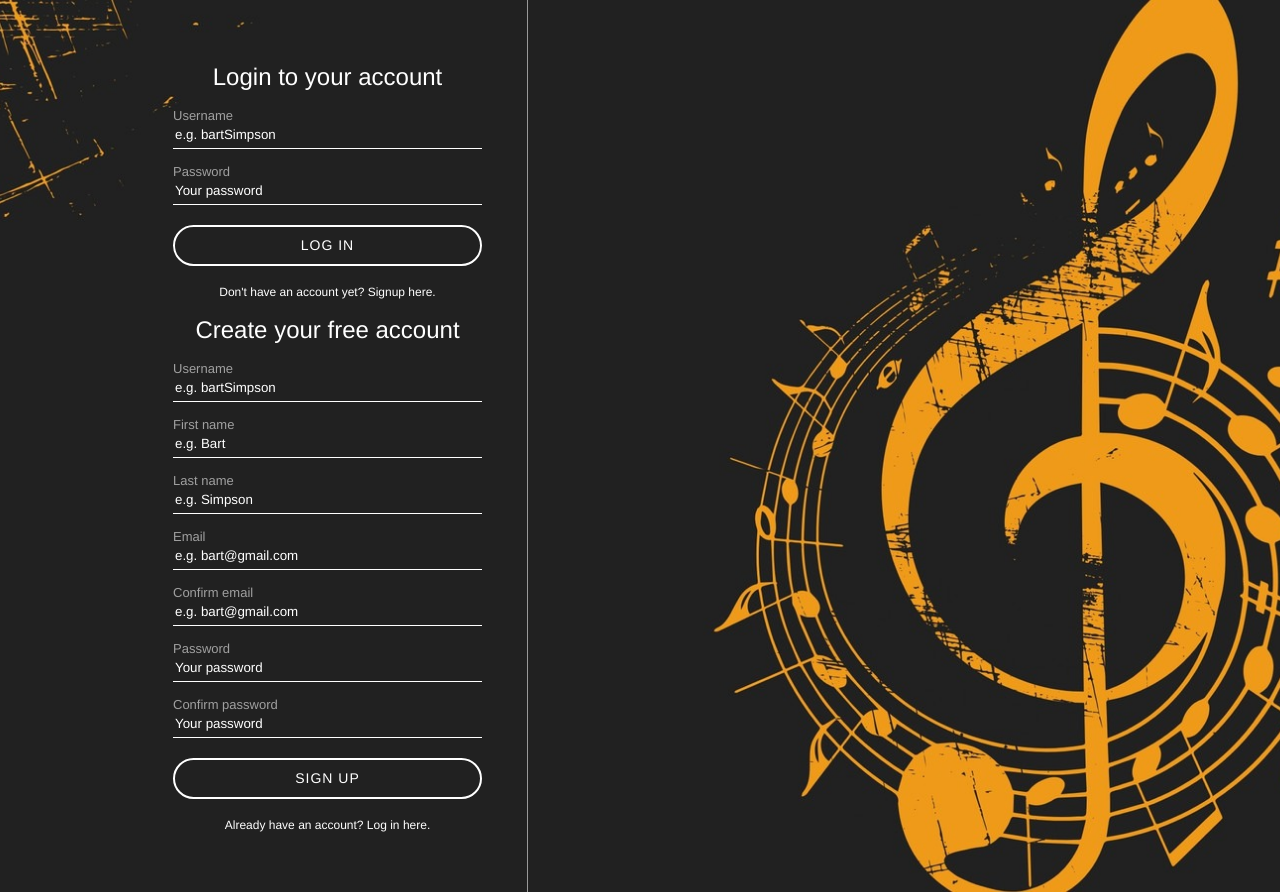
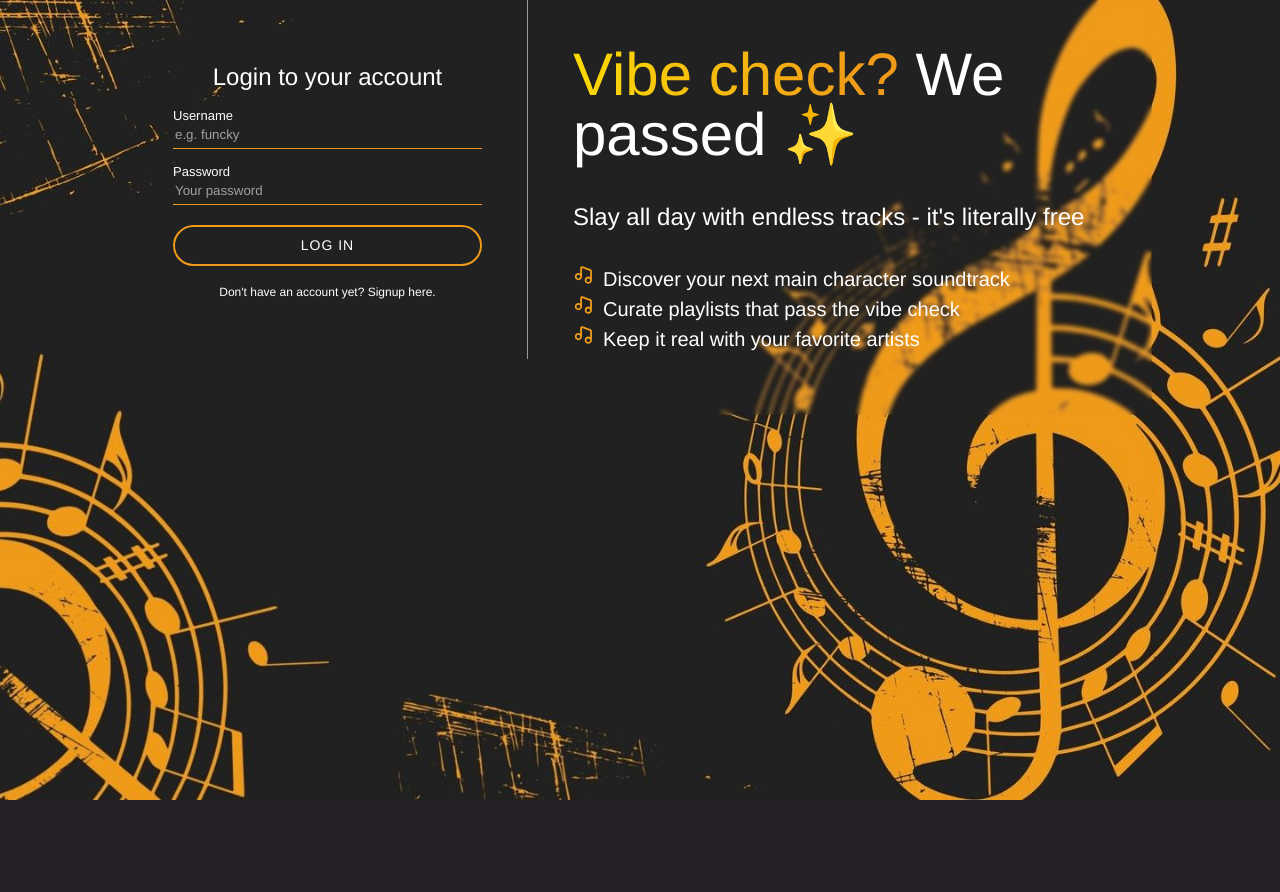
Before and after one commit to MichaelNdunwa/iLoveMusic, a PHP site: page /register.php in a window 1280 px wide. After the commit the page ends 800 px from the top, so only its background shows below. Run offline with PHP 8.4, Linux system fonts and the light colour scheme; some libraries are stand-ins or nearby versions.

Commit message:
done with the login page for now.

```diff
--- a/assets/css/register.css
+++ b/assets/css/register.css
@@ -7,7 +7,7 @@ body {
 
 #background {
 	background-color: #000;
-    background-image: url(../images/bg2.jpg);
+    background-image: url(../images/bg8.jpg);
     background-position: center;
     background-size: cover;
     display: table;
@@ -28,24 +28,25 @@ body {
 	margin: 0 auto;
 	position: relative;
 	max-width: 1024px;
+    /* display: flex; */
 }
 
 ::-webkit-input-placeholder { /* WebKit, Blink, Edge */
-    color:    #fff;
+    color:    #a0a0a0;
 }
 :-moz-placeholder { /* Mozilla Firefox 4 to 18 */
-   color:    #fff;
+   color:    #a0a0a0;
    opacity:  1;
 }
 ::-moz-placeholder { /* Mozilla Firefox 19+ */
-   color:    #fff;
+   color:    #a0a0a0;
    opacity:  1;
 }
 :-ms-input-placeholder { /* Internet Explorer 10-11 */
-   color:    #fff;
+   color:    #a0a0a0;
 }
 ::-ms-input-placeholder { /* Microsoft Edge */
-   color:    #fff;
+   color:    #a0a0a0;
 }
 
 #inputContainer {
@@ -62,24 +63,46 @@ body {
 #inputContainer input[type="text"],
 #inputContainer input[type="email"],
 #inputContainer input[type="password"] {
-	display: block;
+    display: block;
     background-color: transparent;
     border: 0;
-    border-bottom: 1px solid #fff;
+    border-bottom: 1px solid #EF9A19; /* Default color */
     height: 27px;
     line-height: 27px;
     width: 100%;
+    transition: border-color 0.3s ease; /* Smooth hover effect */
 }
 
+#inputContainer input[type="text"]:hover,
+#inputContainer input[type="email"]:hover,
+#inputContainer input[type="password"]:hover {
+    border-bottom: 1px solid #fbda03; /* yellow color on hover */
+    transform: scale(1.1);
+    cursor: text; /* Indicates input field is editable */
+}
+
+#inputContainer input[type="text"]:focus,
+#inputContainer input[type="email"]:focus,
+#inputContainer input[type="password"]:focus {
+    outline: none;
+    border-bottom: 1px solid #fbda03;
+    /* border: 1px solid #fbda03;  */
+}
+
+
+
+
 #inputContainer label {
-	color: #a0a0a0;
+	/* color: #a0a0a0; */
+	color: #fff;
     font-size: 13px;
     margin-top: 15px;
+    display: block;
 }
 
 #inputContainer button {
 	background-color: transparent;
-    border: 2px solid #fff;
+    border: 2px solid #EF9A19;
     border-radius: 250px;
     color: #fff;
     display: block;
@@ -91,10 +114,16 @@ body {
 }
 
 #inputContainer button:hover {
-	cursor: pointer;
+    cursor: pointer;
+    color: #fbda03;
+    transform: scale(1.1);
+    box-shadow: 0 0 25px #fbda03,
+                0 0 25px #fbda03,
+                0 0 25px #fbda03;
 }
 
-.hasAccountText span {
+
+.hasAccountText small {
 	font-weight: bold;
     font-size: 12px;
 }
@@ -102,3 +131,56 @@ body {
 .hasAccountText {
 	text-align: center;
 }
+
+.hasAccountText:hover {
+    cursor: pointer;
+}
+
+#registerForm,
+#loginForm {
+	display: none;
+}
+
+#loginText {
+    padding: 45px;
+    display: table-cell;
+    /* blur effect */
+    backdrop-filter: blur(2px);
+    -webkit-backdrop-filter: blur(2px);
+}
+
+#loginText h1 {
+    /* color: linear-gradient(270deg, #df8908 10%, #03f3fb 100%); */
+    font-size: 60px;
+    /* font-weight: bold; */
+}
+
+#loginText h2 {
+    margin: 35px 0;
+}
+
+#loginText ul {
+    padding: 0;
+}
+
+#loginText li {
+    font-size: 20px;
+    list-style-type: none;
+    padding: 5px 30px;
+    background: url(../images/icons/musicsymbol.png) no-repeat 0 0;
+}
+
+#inputContainer .errorMessage {
+    color: #EF9A19;
+    font-size: 12px;
+    display: block;
+}
+
+span {
+    background-image: linear-gradient(270deg, #EF9A19 10%, #fbda03 100%);
+    -webkit-background-clip: text;
+    background-clip: text;
+    -webkit-text-fill-color: transparent;
+    color: transparent;
+    font-weight: bold;
+}
--- a/includes/classes/Account.php
+++ b/includes/classes/Account.php
@@ -17,12 +17,12 @@ class Account {
             return false;
         }
     }
-    public function register($un, $fn, $ln, $em, $em2, $pw, $pw2) {
+    public function register($un, $fn, $ln, $em, $pw, $pw2) {
         // Validate credentials:
         $this->validateUsername($un);
         $this->validateFirstName($fn);
         $this->validateLastName($ln);
-        $this->validateEmail($em, $em2);
+        $this->validateEmail($em);
         $this->validatePassword($pw, $pw2);
 
         if(empty($this->errorArray) == true) {
@@ -38,6 +38,8 @@ class Account {
         }
         return "<span class='errorMessage'>$error</span>";
     }
+
+    // Insert user deatils to mysql db:
     private function insertUserDetails($un, $fn, $ln, $em, $pw) {
         $encryptedPw = md5($pw);
         $profilePic = "assets/images/profile-pics/michael.jpg";
@@ -50,7 +52,6 @@ class Account {
             array_push($this->errorArray, Constants::$usernameCharacters);
             return;
         }
-        // $checkUsernameQuery = mysqli_query($this->con, "SELECT username FROM users='$un'");
         $checkUsernameQuery = mysqli_query($this->con, "SELECT username FROM users WHERE username='$un'");
         if (mysqli_num_rows($checkUsernameQuery) != 0) {
             array_push($this->errorArray, Constants::$usernameTaken);
@@ -69,22 +70,34 @@ class Account {
             return;
         }
     }
-    private function validateEmail($em, $em2) {
-        if($em != $em2) {
-            array_push($this->errorArray, Constants::$emailsDoNotMatch);
-            return;
-        }
+    // private function validateEmail($em, $em2) {
+    //     if($em != $em2) {
+    //         array_push($this->errorArray, Constants::$emailsDoNotMatch);
+    //         return;
+    //     }
+    //     if(!filter_var($em, FILTER_VALIDATE_EMAIL)) {
+    //         array_push($this->errorArray, Constants::$emailInvalid);
+    //         return;
+    //     }
+    //     $checkEmailQuery = mysqli_query($this->con, "SELECT email FROM users WHERE email='$em'");
+    //     if (mysqli_num_rows($checkEmailQuery) != 0) {
+    //         array_push($this->errorArray, Constants::$emailTaken);
+    //         return;
+    //     }
+    // }
+
+    private function validateEmail($em) {
         if(!filter_var($em, FILTER_VALIDATE_EMAIL)) {
             array_push($this->errorArray, Constants::$emailInvalid);
             return;
         }
-        // $checkEmailQuery = mysqli_query($this->con, "SELECT username FROM users='$em'");
         $checkEmailQuery = mysqli_query($this->con, "SELECT email FROM users WHERE email='$em'");
         if (mysqli_num_rows($checkEmailQuery) != 0) {
             array_push($this->errorArray, Constants::$emailTaken);
             return;
         }
     }
+
     private function validatePassword($pw, $pw2) {
         if($pw != $pw2) {
             array_push($this->errorArray, Constants::$passwordsDoNoMatch);
--- a/includes/handlers/register-handler.php
+++ b/includes/handlers/register-handler.php
@@ -21,14 +21,13 @@ if (isset($_POST["registerButton"])) {
     // Register button was pressed:
     $username = sanitizeFormUsername($_POST["username"]);
     $firstname = sanitizeFormString($_POST["firstname"]);
-    echo"firstname: {$firstname}";
     $lastname = sanitizeFormString($_POST["lastname"]);
     $email = sanitizeFormString($_POST["email"]);
-    $email2 = sanitizeFormString($_POST["email2"]);
+    // $email2 = sanitizeFormString($_POST["email2"]);
     $password = sanitizeFormPassword($_POST["password"]);
     $password2 = sanitizeFormPassword($_POST["password2"]);
 
-    $wasSuccessful = $account->register($username, $firstname, $lastname, $email, $email2, $password, $password2);
+    $wasSuccessful = $account->register($username, $firstname, $lastname, $email, $password, $password2);
 
     if ($wasSuccessful == true) {
         $_SESSION['userLoggedIn'] = $username;
--- a/register.php
+++ b/register.php
@@ -8,86 +8,121 @@
 include("includes/handlers/register-handler.php");
 include("includes/handlers/login-handler.php");
 
-	function getInputValue($name) {
-		if(isset($_POST[$name])) {
+function getInputValue($name)
+{
+    if (isset($_POST[$name])) {
         echo $_POST[$name];
     }
 }
 ?>
 
 <html>
+
 <head>
     <title>Welcome to Slotify!</title>
+
     <link rel="stylesheet" type="text/css" href="assets/css/register.css">
+
+    <script src="https://ajax.googleapis.com/ajax/libs/jquery/3.2.1/jquery.min.js"></script>
+    <script src="assets/js/register.js"></script>
+
 </head>
+
 <body>
-    <script>
+    <?php
 
-    </script>
+    if (isset($_POST['registerButton'])) {
+        echo '<script>
+				$(document).ready(function() {
+					$("#loginForm").hide();
+					$("#registerForm").show();
+				});
+			</script>';
+    } else {
+        echo '<script>
+				$(document).ready(function() {
+					$("#loginForm").show();
+					$("#registerForm").hide();
+				});
+			</script>';
+    }
+
+    ?>
+
+
     <div id="background">
+
         <div id="loginContainer">
+
             <div id="inputContainer">
                 <form id="loginForm" action="register.php" method="POST">
                     <h2>Login to your account</h2>
                     <p>
                         <?php echo $account->getError(Constants::$loginFailed); ?>
                         <label for="loginUsername">Username</label>
-						<input id="loginUsername" name="loginUsername" type="text" placeholder="e.g. bartSimpson" required>
+                        <input id="loginUsername" name="loginUsername" type="text" placeholder="e.g. funcky" value="<?php getInputValue('loginUsername') ?>" required>
                     </p>
                     <p>
                         <label for="loginPassword">Password</label>
-						<input id="loginPassword" name="loginPassword" type="password" placeholder="Your password" required>
+                        <input id="loginPassword" name="loginPassword" type="password" placeholder="Your password"
+                            required>
                     </p>
 
                     <button type="submit" name="loginButton">LOG IN</button>
 
                     <div class="hasAccountText">
-						<span id="hideLogin">Don't have an account yet? Signup here.</span>
+                        <small id="hideLogin">Don't have an account yet? Signup here.</small>
                     </div>
 
                 </form>
 
 
+
                 <form id="registerForm" action="register.php" method="POST">
                     <h2>Create your free account</h2>
                     <p>
+                        <label for="username">Username</label>
+                        <input id="username" name="username" type="text" placeholder="e.g. funcky"
+                            value="<?php getInputValue('username') ?>" required>
                         <?php echo $account->getError(Constants::$usernameCharacters); ?>
                         <?php echo $account->getError(Constants::$usernameTaken); ?>
-						<label for="username">Username</label>
-						<input id="username" name="username" type="text" placeholder="e.g. bartSimpson" value="<?php getInputValue('username') ?>" required>
                     </p>
 
                     <p>
+                        <label for="firstname">First name</label>
+                        <input id="firstname" name="firstname" type="text" placeholder="e.g. Michael"
+                            value="<?php getInputValue('firstname') ?>" required>
                         <?php echo $account->getError(Constants::$firstNameCharacters); ?>
-						<label for="firstName">First name</label>
-						<input id="firstName" name="firstName" type="text" placeholder="e.g. Bart" value="<?php getInputValue('firstName') ?>" required>
                     </p>
 
                     <p>
+                        <label for="lastname">Last name</label>
+                        <input id="lastname" name="lastname" type="text" placeholder="e.g. Ndunwa"
+                            value="<?php getInputValue('lastname') ?>" required>
                         <?php echo $account->getError(Constants::$lastNameCharacters); ?>
-						<label for="lastName">Last name</label>
-						<input id="lastName" name="lastName" type="text" placeholder="e.g. Simpson" value="<?php getInputValue('lastName') ?>" required>
                     </p>
 
                     <p>
+                        <label for="email">Email</label>
+                        <input id="email" name="email" type="email" placeholder="e.g. ndunwa240@gmail.com"
+                            value="<?php getInputValue('email') ?>" required>
                         <?php echo $account->getError(Constants::$emailsDoNotMatch); ?>
                         <?php echo $account->getError(Constants::$emailInvalid); ?>
                         <?php echo $account->getError(Constants::$emailTaken); ?>
-						<label for="email">Email</label>
-						<input id="email" name="email" type="email" placeholder="e.g. bart@gmail.com" value="<?php getInputValue('email') ?>" required>
                     </p>
 
-					<p>
+                    <!-- <p>
                         <label for="email2">Confirm email</label>
-						<input id="email2" name="email2" type="email" placeholder="e.g. bart@gmail.com" value="<?php getInputValue('email2') ?>" required>
-					</p>
+                        <input id="email2" name="email2" type="email" placeholder="e.g. bart@gmail.com"
+                            value="<?php getInputValue('email2') ?>" required>
+                    </p> -->
 
                     <p>
+                        <label for="password">Password</label>
+                        <input id="password" name="password" type="password" placeholder="Your password" required>
                         <?php echo $account->getError(Constants::$passwordsDoNoMatch); ?>
                         <?php echo $account->getError(Constants::$passwordNotAlphanumeric); ?>
                         <?php echo $account->getError(Constants::$passwordCharacters); ?>
-						<label for="password">Password</label>
-						<input id="password" name="password" type="password" placeholder="Your password" required>
                     </p>
 
                     <p>
@@ -98,15 +133,27 @@
                     <button type="submit" name="registerButton">SIGN UP</button>
 
                     <div class="hasAccountText">
-						<span id="hideRegister">Already have an account? Log in here.</span>
+                        <small id="hideRegister">Already have an account? Log in here.</small>
                     </div>
 
                 </form>
 
 
             </div>
+
+            <div id="loginText">
+                <h1><span>Vibe check?</span> We passed ✨</h1>
+                <h2>Slay all day with endless tracks - it's literally free</h2>
+                <ul>
+                    <li>Discover your next main character soundtrack</li>
+                    <li>Curate playlists that pass the vibe check</li>
+                    <li>Keep it real with your favorite artists</li>
+                </ul>
+            </div>
+
         </div>
     </div>
 
 </body>
+
 </html>
```
Also changed, not shown: assets/images/bg8.jpg (added), assets/images/icons/checkmark.png (added), assets/images/icons/musicnote.gif (added), assets/images/icons/musicsymbol.png (added). Lines whose indentation alone changed are shown as unchanged.
